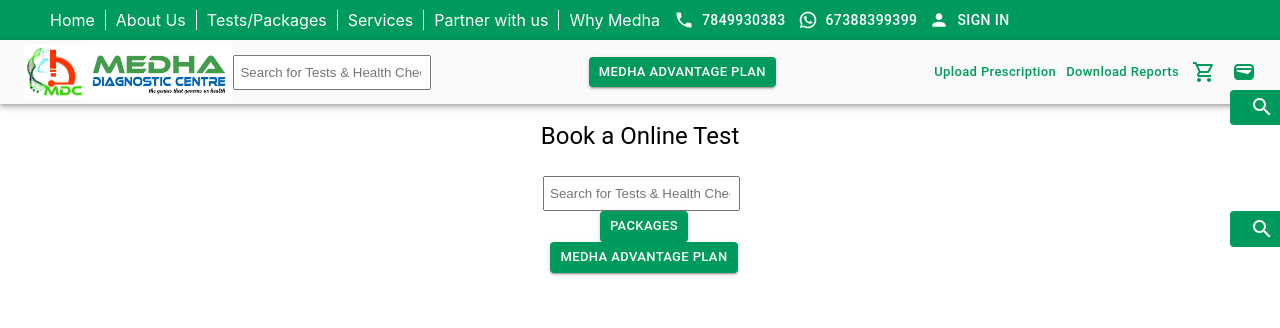
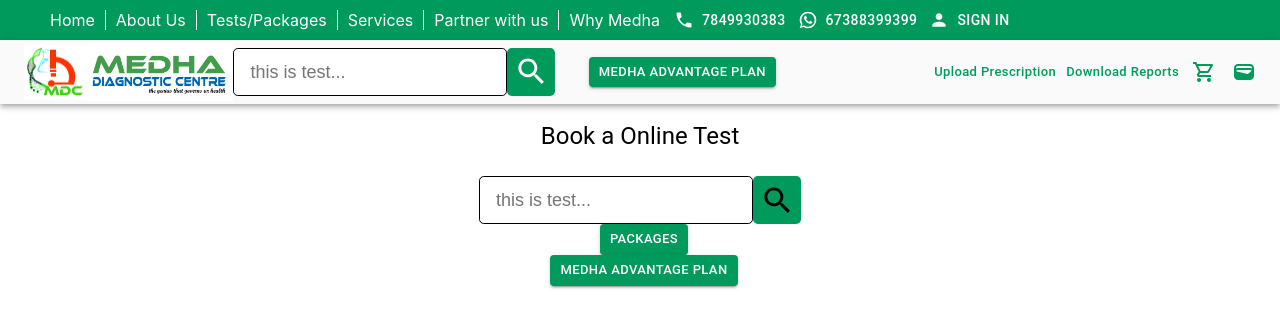
Before and after one commit to puskarthakur/medha-diagnostic-centre, a React (Create React App) app: page / in a window 1280 px wide. Shown: the top 328 px of the page. Built offline with nearby package versions, Linux system fonts and the light colour scheme.

Commit message:
search bar update

```diff
--- /dev/null
+++ b/src/Search.css
@@ -0,0 +1,66 @@
+.searchInputs {
+    display: flex;
+  }
+
+  .search input {
+    background-color: white;
+    border: 1px solid black;
+    border-radius: 0.3rem;
+    font-size: 18px;
+    padding: 1rem;
+    height: 0.9rem;
+    width: 15rem;
+  }
+
+  .searchIcon {
+    height: 3rem;
+    width: 3rem;
+    border-radius: 0.3rem;
+    background-color: #019a5d;
+    display: grid;
+    place-items: center;
+  }
+
+  input:focus {
+    outline: none;
+  }
+  .searchIcon svg {
+    font-size: 35px;
+  }
+
+  .dataResult {
+    margin-top: 5px;
+    width: 300px;
+    height: 200px;
+    background-color: white;
+    box-shadow: rgba(0, 0, 0, 0.35) 0px 5px 15px;
+    overflow: hidden;
+    overflow-y: auto;
+  }
+
+  .dataResult::-webkit-scrollbar {
+    display: none;
+  }
+
+  .dataResult .dataItem {
+    width: 100%;
+    height: 50px;
+    display: flex;
+    align-items: center;
+    color: black;
+  }
+
+  .dataItem p {
+    margin-left: 10px;
+  }
+  a {
+    text-decoration: none;
+  }
+
+  a:hover {
+    background-color: lightgrey;
+  }
+
+  #clearBtn {
+    cursor: pointer;
+  }
--- a/src/Search.js
+++ b/src/Search.js
@@ -1,56 +1,16 @@
-import React from "react";
-import { styled } from '@mui/material/styles';
-// import InputBase from '@mui/material/InputBase';
-import { Button } from "@mui/material";
-import SearchIcon from '@mui/icons-material/Search';
-// import IconButton from '@mui/material/IconButton';
+import './Search.css';
+import SearchIcon from '@mui/icons-material/Search'
+export function Search() {
+  return (
+    <div className='search'>
+      <div className='searchInputs'>
+        <input type={'text'} placeholder="this is test..." />
+        <div className='searchIcon'>
+          <SearchIcon/>
+        </div>
+      </div>
+    </div>
 
-
-// const SearchBox = styled('div')(({ theme }) => ({
-//     position: 'relative',
-//     borderRadius: theme.shape.borderRadius,
-//     backgroundColor:"white",
-//     left: '1%',
-//     width:'23% !important',
-
-//   }));
-
-
-  const Input = styled('input')(({ theme }) => ({
-    padding: theme.spacing(1, 1, 1, 0),
-    paddingLeft: '5px',
-    width: '93% !important',
-
-  }));
-
-
-
-  const StyledButton = styled(Button)(({ theme }) => ({
-   position: "absolute",
-   backgroundColor: '#019a5d !important',
-   right: '-0.9rem',
-   padding: '5.8px 0px',
-   borderRadius: '0.2 rem',
-   cursor: 'pointer',
-
-  }));
-
-  const StyledSearchIcon = styled(SearchIcon)(({ theme }) => ({
- color: 'white'
-
-   }));
-
-
-export function Search(){
-    return(
-            <div>
-         <Input placeholder="Search for Tests & Health Checkups"></Input>
-         <StyledButton ><StyledSearchIcon /></StyledButton>
-         </div>
-
-
-
-
-    )
+  )
 }
 export default Search;
```
